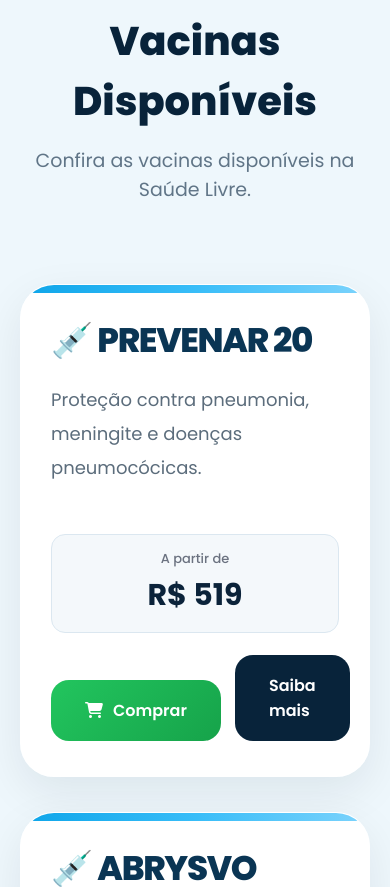
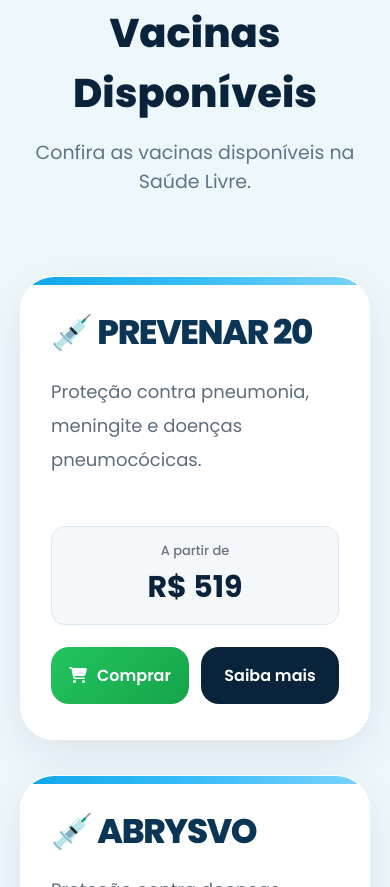
Before and after one commit to saudelivrevacinas/saude-livre, a plain HTML site: page index.html in a window 390 px wide. Shown: the part 1113-2000 px from the top of the page. Drawn offline with Linux system fonts and the light colour scheme.

Commit message:
Layout mobile atualizado

```diff
--- a/index.html
+++ b/index.html
@@ -716,7 +716,31 @@
     }
 
 }
+@media (max-width: 768px){
+    .btn-group{
+        display:flex;
+        gap:12px;
+    }
 
+    .btn{
+        width:100%;
+        padding:16px 12px;
+        font-size:16px;
+        white-space:nowrap;
+    }
+
+    .saiba-mais{
+        font-size:16px;
+        padding:16px 12px;
+        white-space:nowrap;
+    }
+
+    .comprar-btn{
+        font-size:16px;
+        padding:16px 12px;
+        white-space:nowrap;
+    }
+}
 </style>
 
 </head>
```
Also changed, not shown: vacina.html (+2 -2 lines).
